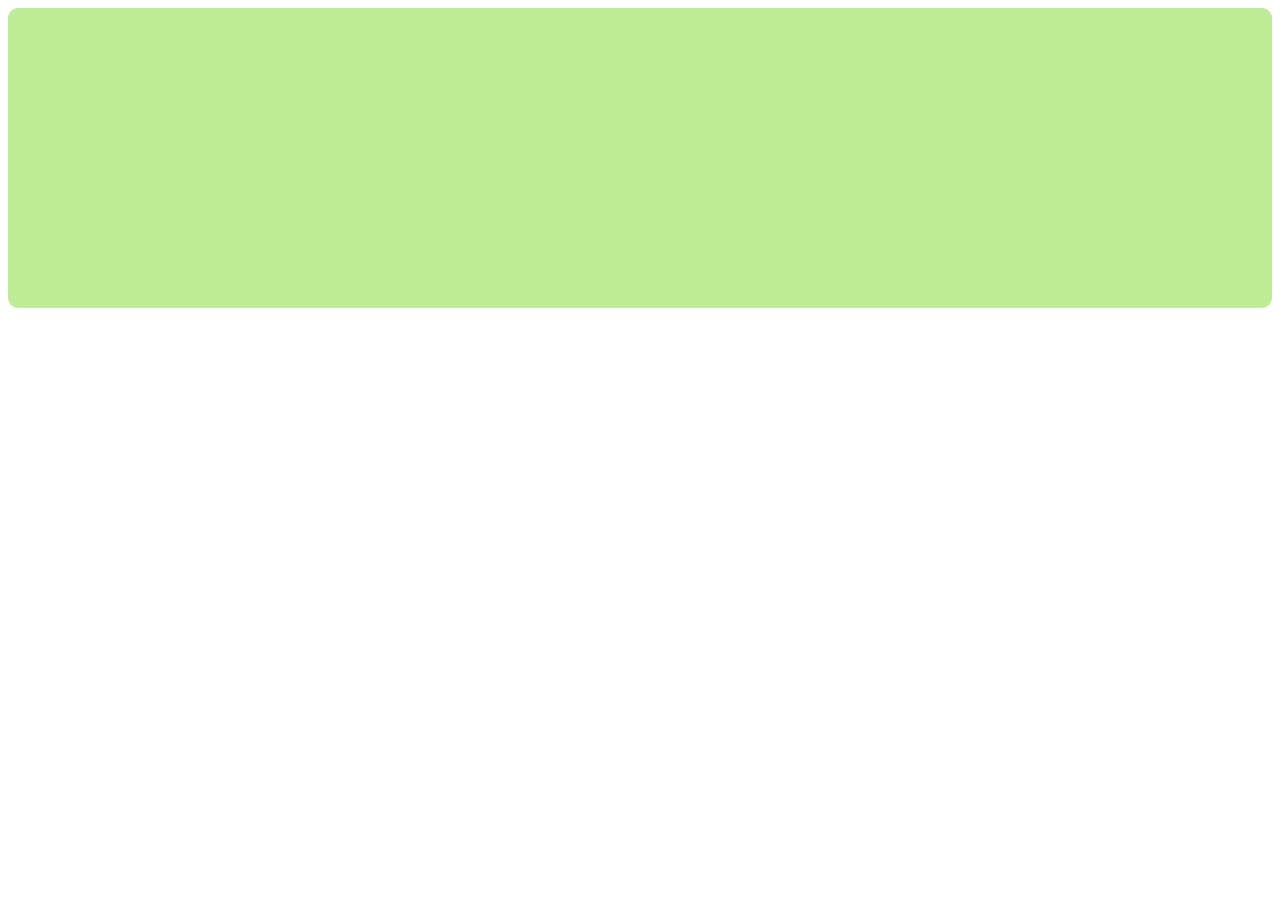
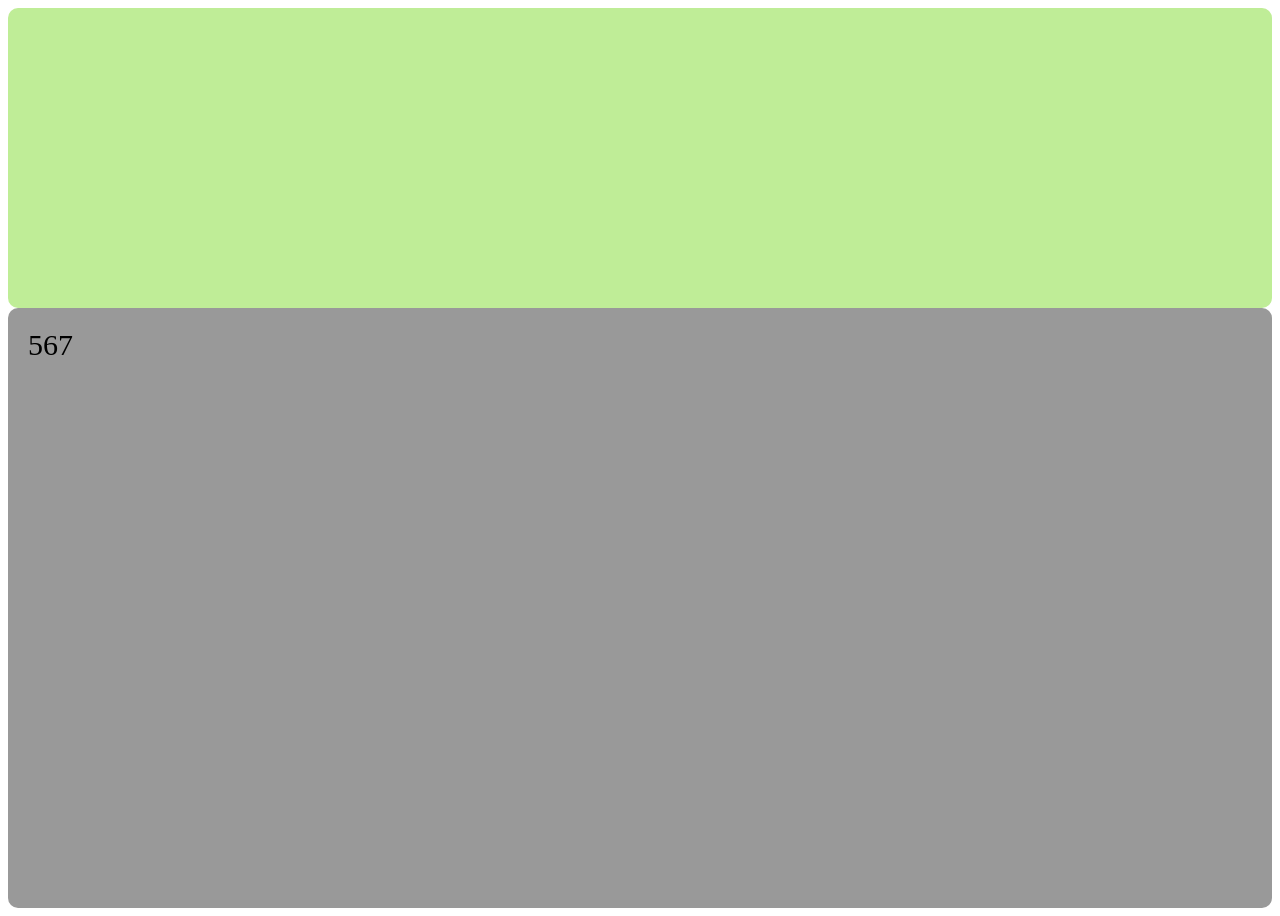
Before and after one commit to 40741122/test1, a plain HTML site: page index.html in a window 1280 px wide. Before the commit the page ends 800 px from the top, so only its background shows below. Drawn offline with Linux system fonts and the light colour scheme.

Commit message:
updated main

```diff
--- a/index.html
+++ b/index.html
@@ -9,7 +9,9 @@
 <body>
     <header></header>
     <nav></nav>
-    <main></main>
+    <main>
+        567
+    </main>
     <footer></footer>
 </body>
 </html>
--- a/main.css
+++ b/main.css
@@ -6,3 +6,12 @@ header{
     box-sizing: border-box;
     padding: 20px;
   }
+
+  main{
+    min-height: 600px;
+    background-color: #999999;
+    border-radius: 10px;
+    font-size: 30px;
+    box-sizing: border-box;
+    padding: 20px;
+  }
```
